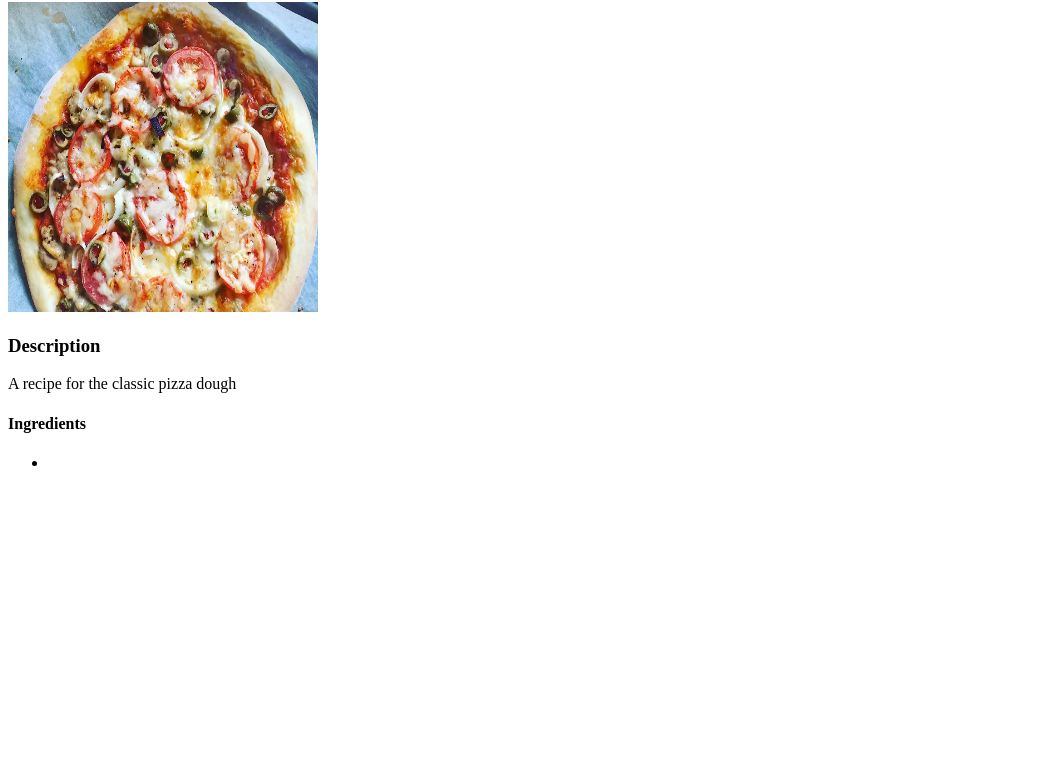
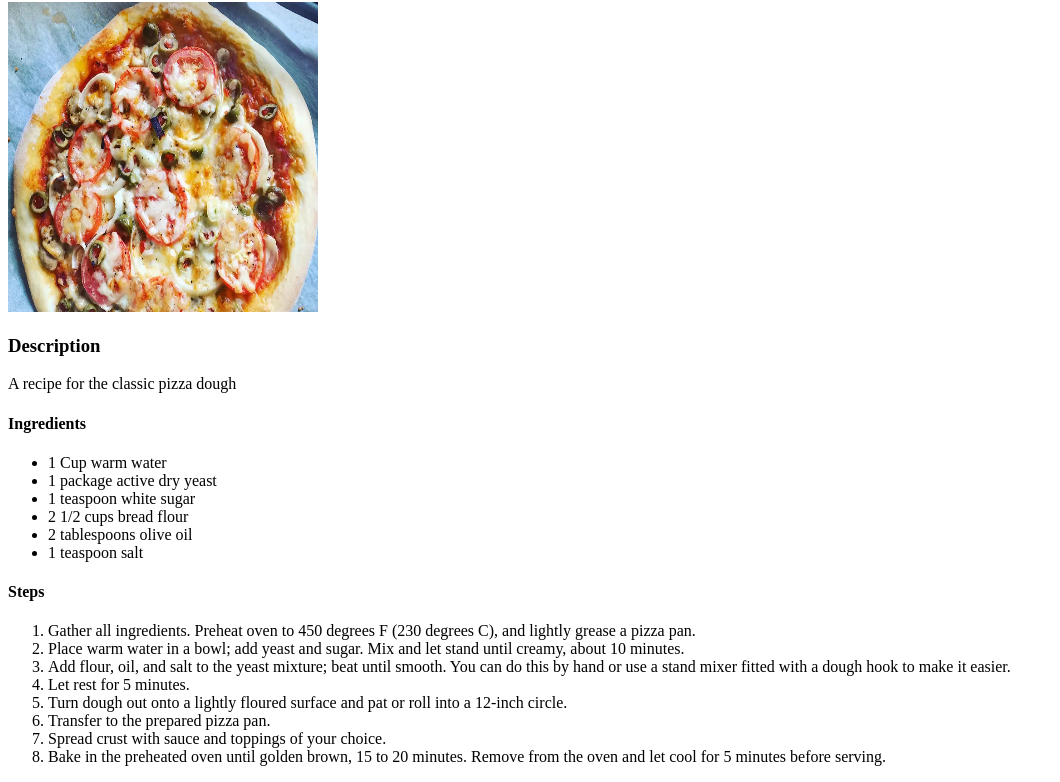
Before and after one commit to DeLeorian/odin-recipes, a plain HTML site: page recipes/homemade-pizza-dough.html in a window 1280 px wide. Shown: the part 78-860 px from the top of the page, without its empty margins (0-1060 px from the left). Before the commit the page ends 800 px from the top, so only its background shows below. Drawn offline with Linux system fonts and the light colour scheme.

Commit message:
Add ordered list to the file
I created the ordered list on how to prepare the food.

```diff
--- a/recipes/homemade-pizza-dough.html
+++ b/recipes/homemade-pizza-dough.html
@@ -11,7 +11,23 @@
         <p>A recipe for the classic pizza dough</p>
         <h4>Ingredients</h4>
         <ul>
-            <li></li>
+            <li>1 Cup warm water</li>
+            <li>1 package active dry yeast</li>
+            <li>1 teaspoon white sugar</li>
+            <li>2 1/2 cups bread flour</li>
+            <li>2 tablespoons olive oil</li>
+            <li>1 teaspoon salt</li>
         </ul>
+        <h4>Steps</h4>
+        <ol>
+            <li>Gather all ingredients. Preheat oven to 450 degrees F (230 degrees C), and lightly grease a pizza pan.</li>
+            <li>Place warm water in a bowl; add yeast and sugar. Mix and let stand until creamy, about 10 minutes.</li>
+            <li>Add flour, oil, and salt to the yeast mixture; beat until smooth. You can do this by hand or use a stand mixer fitted with a dough hook to make it easier.</li>
+            <li>Let rest for 5 minutes.</li>
+            <li>Turn dough out onto a lightly floured surface and pat or roll into a 12-inch circle.</li>
+            <li>Transfer to the prepared pizza pan.</li>
+            <li>Spread crust with sauce and toppings of your choice.</li>
+            <li>Bake in the preheated oven until golden brown, 15 to 20 minutes. Remove from the oven and let cool for 5 minutes before serving.</li>
+        </ol>
     </body>
 </html>
```
